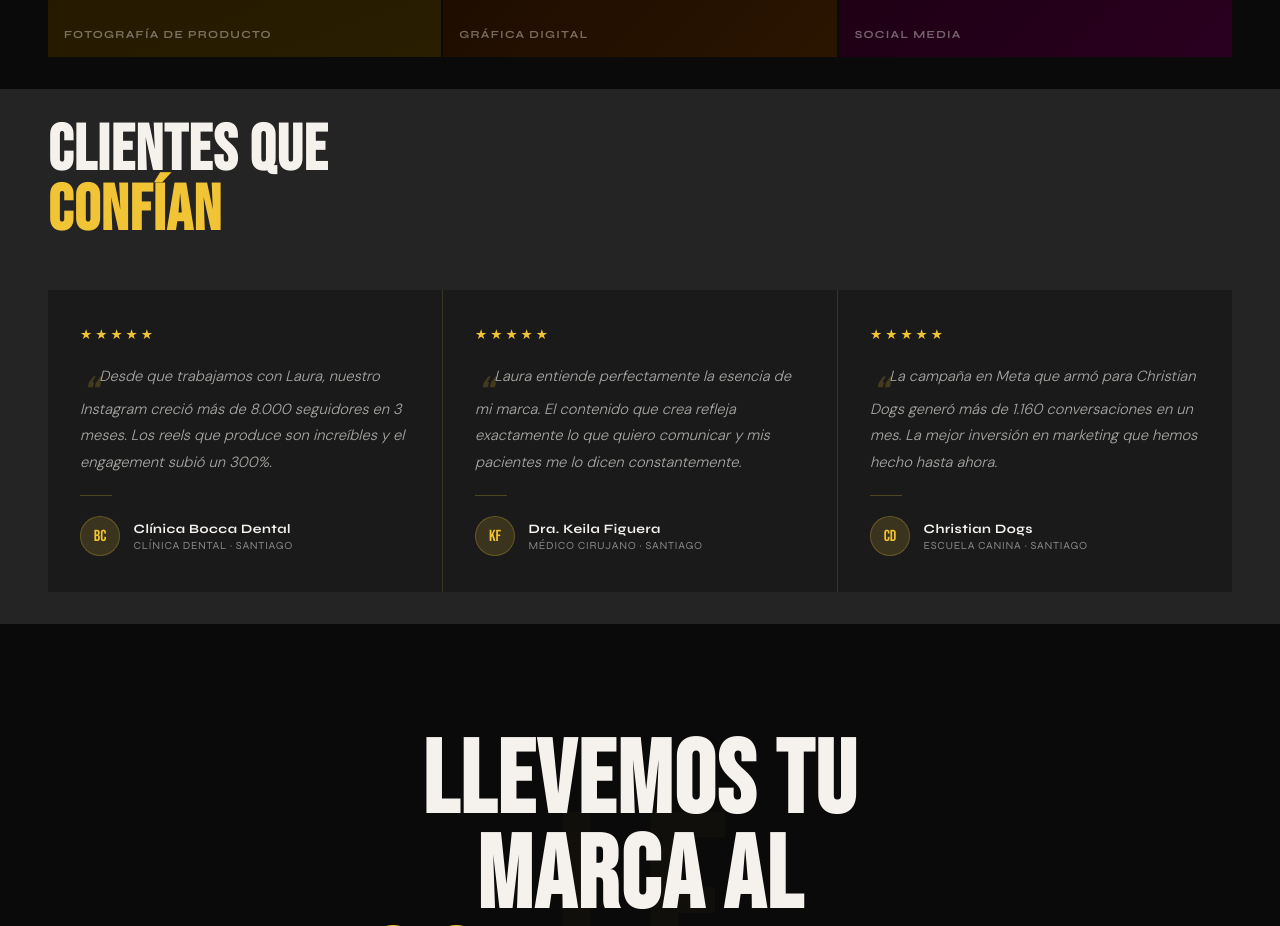
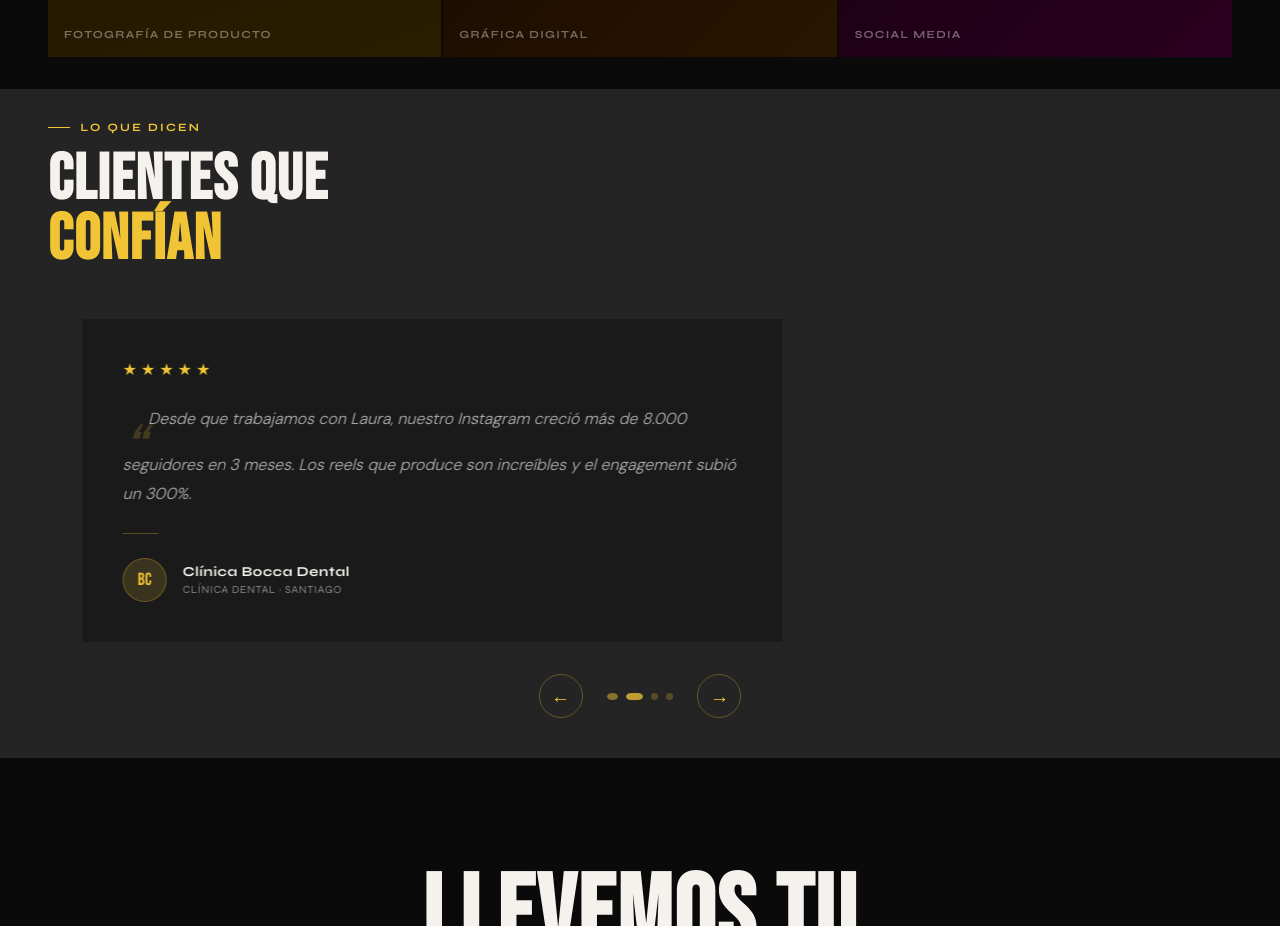
Before and after one commit to montiel94/laura-films, an Angular app: page / in a window 1280 px wide. Shown: the part 2360-3286 px from the top of the page. Built offline with nearby package versions, Linux system fonts and the light colour scheme.

Commit message:
feat carrousel testimonials

```diff
--- a/src/app/components/testimonials/testimonials.component.html
+++ b/src/app/components/testimonials/testimonials.component.html
@@ -1,8 +1,13 @@
 <section class="testimonios-section" id="testimonios">
+  <div class="section-eyebrow">Lo que dicen</div>
   <h2 class="section-title">CLIENTES QUE<br><span class="accent">CONFÍAN</span></h2>
 
-  <div class="test-grid">
+  <div class="carousel-wrap"
+    (touchstart)="onTouchStart($event)"
+    (touchend)="onTouchEnd($event)">
+    <div class="carousel-track" [style.transform]="'translateX(-' + currentIndex * 100 + '%)'">
       @for (t of testimonials; track t.name) {
+        <div class="carousel-slide">
           <div class="test-card">
             <div class="test-stars">
               <span class="test-star">★</span>
@@ -21,25 +26,23 @@
               </div>
             </div>
           </div>
+        </div>
       }
     </div>
+  </div>
 
-  <!-- Featured testimonial -->
-  <!--<div class="test-featured">
-    <div class="test-feat-num" aria-hidden="true">❝</div>
-    <div>
-      <div class="test-feat-quote">
-        Trabajar con Laura es tener una
-        <span>aliada estratégica</span>,
-        no solo una proveedora de contenido.
+  <div class="carousel-controls">
+    <button class="carousel-btn" (click)="prev()" aria-label="Anterior">&#8592;</button>
+    <div class="carousel-dots">
+      @for (t of testimonials; track t.name; let i = $index) {
+        <button
+          class="c-dot"
+          [class.active]="i === currentIndex"
+          (click)="goTo(i)"
+          [attr.aria-label]="'Ir al testimonio ' + (i + 1)"
+        ></button>
+      }
     </div>
-      <div class="test-feat-author">
-        <div class="test-feat-avatar">FL</div>
-        <div>
-          <div class="test-feat-name">Fusion Luxury</div>
-          <div class="test-feat-role">Marca de fragancias · Santiago</div>
+    <button class="carousel-btn" (click)="next()" aria-label="Siguiente">&#8594;</button>
   </div>
-      </div>
-    </div>
-  </div>-->
 </section>
--- a/src/app/components/testimonials/testimonials.component.ts
+++ b/src/app/components/testimonials/testimonials.component.ts
@@ -1,4 +1,4 @@
-import { Component } from '@angular/core';
+import { Component, OnInit, OnDestroy } from '@angular/core';
 import { CommonModule } from '@angular/common';
 
 export interface Testimonial {
@@ -14,28 +14,66 @@ export interface Testimonial {
   imports: [CommonModule],
   templateUrl: './testimonials.component.html',
 })
-export class TestimonialsComponent {
+export class TestimonialsComponent implements OnInit, OnDestroy {
   readonly testimonials: Testimonial[] = [
     {
-      quote:
-        'Desde que trabajamos con Laura, nuestro Instagram creció más de 8.000 seguidores en 3 meses. Los reels que produce son increíbles y el engagement subió un 300%.',
+      quote: 'Desde que trabajamos con Laura, nuestro Instagram creció más de 8.000 seguidores en 3 meses. Los reels que produce son increíbles y el engagement subió un 300%.',
       initials: 'BC',
       name: 'Clínica Bocca Dental',
       role: 'Clínica dental · Santiago',
     },
     {
-      quote:
-        'Laura entiende perfectamente la esencia de mi marca. El contenido que crea refleja exactamente lo que quiero comunicar y mis pacientes me lo dicen constantemente.',
+      quote: 'Laura entiende perfectamente la esencia de mi marca. El contenido que crea refleja exactamente lo que quiero comunicar y mis pacientes me lo dicen constantemente.',
       initials: 'KF',
       name: 'Dra. Keila Figuera',
       role: 'Médico cirujano · Santiago',
     },
     {
-      quote:
-        'La campaña en Meta que armó para Christian Dogs generó más de 1.160 conversaciones en un mes. La mejor inversión en marketing que hemos hecho hasta ahora.',
+      quote: 'La campaña en Meta que armó para Christian Dogs generó más de 1.160 conversaciones en un mes. La mejor inversión en marketing que hemos hecho hasta ahora.',
       initials: 'CD',
       name: 'Christian Dogs',
       role: 'Escuela canina · Santiago',
     },
+    {
+      quote: 'Trabajar con Laura es tener una aliada estratégica, no solo una proveedora de contenido. Entiende el negocio y propone ideas que realmente funcionan.',
+      initials: 'FL',
+      name: 'Fusion Luxury',
+      role: 'Marca de fragancias · Santiago',
+    },
   ];
+
+  currentIndex = 0;
+  private autoTimer: ReturnType<typeof setInterval> | null = null;
+  private touchStartX = 0;
+
+  ngOnInit() {
+    this.autoTimer = setInterval(() => this.next(), 5000);
+  }
+
+  ngOnDestroy() {
+    if (this.autoTimer) clearInterval(this.autoTimer);
+  }
+
+  next() {
+    this.currentIndex = (this.currentIndex + 1) % this.testimonials.length;
+  }
+
+  prev() {
+    this.currentIndex = (this.currentIndex - 1 + this.testimonials.length) % this.testimonials.length;
+  }
+
+  goTo(i: number) {
+    this.currentIndex = i;
+  }
+
+  onTouchStart(e: TouchEvent) {
+    this.touchStartX = e.touches[0].clientX;
+  }
+
+  onTouchEnd(e: TouchEvent) {
+    const diff = this.touchStartX - e.changedTouches[0].clientX;
+    if (Math.abs(diff) > 40) {
+      diff > 0 ? this.next() : this.prev();
+    }
+  }
 }
--- a/src/styles.css
+++ b/src/styles.css
@@ -268,26 +268,25 @@ section { padding: 2rem var(--pad); }
 
 /* ─── TESTIMONIALS ─── */
 .testimonios-section { background: var(--gray2); }
-.test-grid { display: grid; grid-template-columns: repeat(3,1fr); gap: 1px; background: rgba(240,196,53,.1); margin-top: 3rem; }
-.test-card { background: var(--gray); padding: 2.25rem 2rem; display: flex; flex-direction: column; gap: 1.25rem; transition: background .25s; }
-.test-card:hover { background: #202020; }
-.test-stars { display: flex; gap: 3px; }
-.test-star { color: var(--yellow); font-size: .85rem; }
-.test-quote { font-size: .92rem; line-height: 1.8; color: rgba(245,242,238,.65); font-style: italic; flex: 1; }
-.test-quote::before { content: '\201C'; font-family: var(--display); font-size: 3rem; color: rgba(240,196,53,.2); line-height: 0; vertical-align: -.6em; margin-right: .2rem; }
-.test-divider { width: 32px; height: 1px; background: rgba(240,196,53,.25); }
-.test-author { display: flex; align-items: center; gap: .85rem; }
-.test-avatar { width: 40px; height: 40px; border-radius: 50%; background: rgba(240,196,53,.15); border: 1px solid rgba(240,196,53,.25); display: flex; align-items: center; justify-content: center; font-family: var(--display); font-size: 1rem; color: var(--yellow); flex-shrink: 0; }
-.test-name { font-family: var(--head); font-size: .8rem; font-weight: 700; color: var(--white); letter-spacing: .04em; }
-.test-role { font-family: var(--head); font-size: .68rem; color: var(--muted); letter-spacing: .06em; text-transform: uppercase; margin-top: 2px; }
-.test-featured { background: var(--black); padding: 3.5rem var(--pad); display: grid; grid-template-columns: 1fr 2fr; gap: 4rem; align-items: center; margin-top: 1px; }
-.test-feat-num { font-family: var(--display); font-size: 8rem; color: rgba(240,196,53,.06); line-height: 1; user-select: none; }
-.test-feat-quote { font-family: var(--display); font-size: clamp(1.6rem, 3vw, 2.8rem); color: var(--white); line-height: 1.1; letter-spacing: .02em; margin-bottom: 1.5rem; }
-.test-feat-quote span { color: var(--yellow); }
-.test-feat-author { display: flex; align-items: center; gap: 1rem; }
-.test-feat-avatar { width: 48px; height: 48px; border-radius: 50%; background: rgba(240,196,53,.12); border: 1px solid rgba(240,196,53,.3); display: flex; align-items: center; justify-content: center; font-family: var(--display); font-size: 1.2rem; color: var(--yellow); flex-shrink: 0; }
-.test-feat-name { font-family: var(--head); font-size: .88rem; font-weight: 700; color: var(--white); }
-.test-feat-role { font-size: .72rem; color: var(--muted); font-family: var(--head); letter-spacing: .08em; text-transform: uppercase; margin-top: 3px; }
+.carousel-wrap { position: relative; margin-top: 3rem; overflow: hidden; touch-action: pan-y; }
+.carousel-track { display: flex; transition: transform .45s cubic-bezier(.4,0,.2,1); will-change: transform; }
+.carousel-slide { min-width: 100%; padding: 0 var(--pad); }
+.test-card { background: var(--gray); padding: 2.5rem; display: flex; flex-direction: column; gap: 1.5rem; max-width: 700px; margin: 0 auto; }
+.test-stars { display: flex; gap: 4px; }
+.test-star { color: var(--yellow); font-size: 1rem; }
+.test-quote { font-size: 1rem; line-height: 1.85; color: rgba(245,242,238,.7); font-style: italic; }
+.test-quote::before { content: '\201C'; font-family: var(--display); font-size: 4rem; color: rgba(240,196,53,.2); line-height: 0; vertical-align: -.7em; margin-right: .25rem; }
+.test-divider { width: 36px; height: 1px; background: rgba(240,196,53,.3); }
+.test-author { display: flex; align-items: center; gap: 1rem; }
+.test-avatar { width: 44px; height: 44px; border-radius: 50%; background: rgba(240,196,53,.15); border: 1px solid rgba(240,196,53,.3); display: flex; align-items: center; justify-content: center; font-family: var(--display); font-size: 1.1rem; color: var(--yellow); flex-shrink: 0; }
+.test-name { font-family: var(--head); font-size: .85rem; font-weight: 700; color: var(--white); letter-spacing: .04em; }
+.test-role { font-family: var(--head); font-size: .68rem; color: var(--muted); letter-spacing: .06em; text-transform: uppercase; margin-top: 3px; }
+.carousel-controls { display: flex; align-items: center; justify-content: center; gap: 1.5rem; margin-top: 2rem; padding-bottom: .5rem; }
+.carousel-btn { width: 44px; height: 44px; border-radius: 50%; border: 1px solid rgba(240,196,53,.3); background: transparent; color: var(--yellow); cursor: pointer; display: flex; align-items: center; justify-content: center; transition: all .2s; font-size: 1.2rem; line-height: 1; }
+.carousel-btn:hover { background: var(--yellow); color: var(--black); }
+.carousel-dots { display: flex; gap: .5rem; align-items: center; }
+.c-dot { width: 7px; height: 7px; border-radius: 50%; background: rgba(240,196,53,.25); border: none; cursor: pointer; padding: 0; transition: all .25s; }
+.c-dot.active { background: var(--yellow); width: 22px; border-radius: 4px; }
 
 /* ─── CTA ─── */
 .cta-section { background: var(--black); padding: 7rem var(--pad); text-align: center; position: relative; overflow: hidden; }
@@ -350,15 +349,20 @@ footer {
   .stats-strip { grid-template-columns: 1fr 1fr; gap: 2rem 1rem; padding: 2rem var(--pad); }
   .port-grid { grid-template-columns: 1fr 1fr; grid-auto-rows: 180px; }
   .port-item.tall { grid-row: span 1; }
-  .test-grid { grid-template-columns: 1fr 1fr; }
 }
 
+
 @media (max-width: 640px) {
-  .test-grid { grid-template-columns: 1fr; }
-  .test-featured { grid-template-columns: 1fr; gap: 1.5rem; }
-  .test-feat-num { font-size: 5rem; }
   .cond-grid { grid-template-columns: 1fr; gap: 2.5rem; }
   .cond-hl-btn { align-self: stretch; text-align: center; }
+  .carousel-wrap { margin-top: 1.5rem; }
+  .test-card { padding: 1.5rem; gap: 1rem; }
+  .test-quote { font-size: .875rem; line-height: 1.6; }
+  .test-quote::before { font-size: 2.5rem; vertical-align: -.5em; }
+  .test-stars { gap: 3px; }
+  .test-star { font-size: .85rem; }
+  .test-avatar { width: 38px; height: 38px; font-size: .95rem; }
+  .carousel-controls { margin-top: 1.25rem; }
 }
 
 @media (max-width: 560px) {
```
Lines whose indentation alone changed are shown as unchanged.
